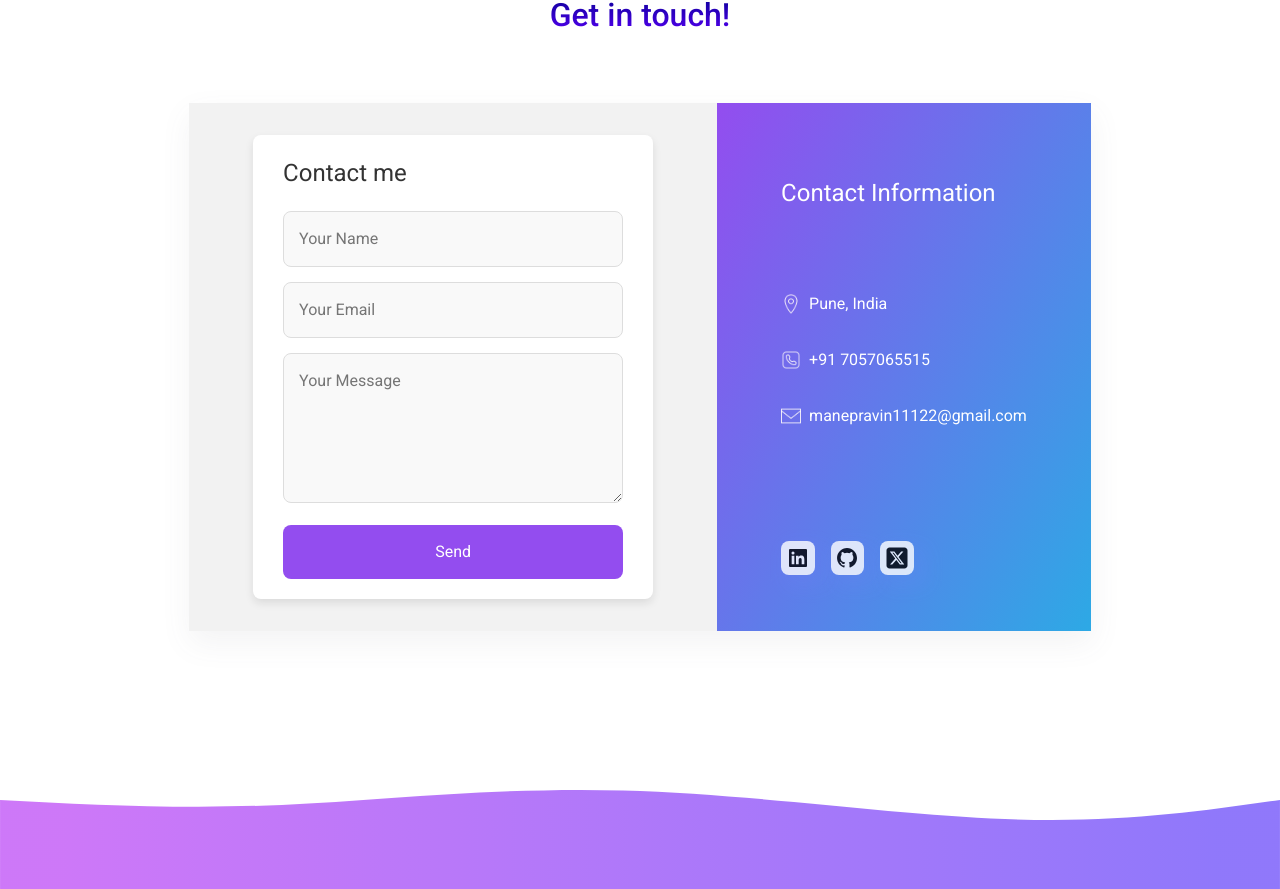
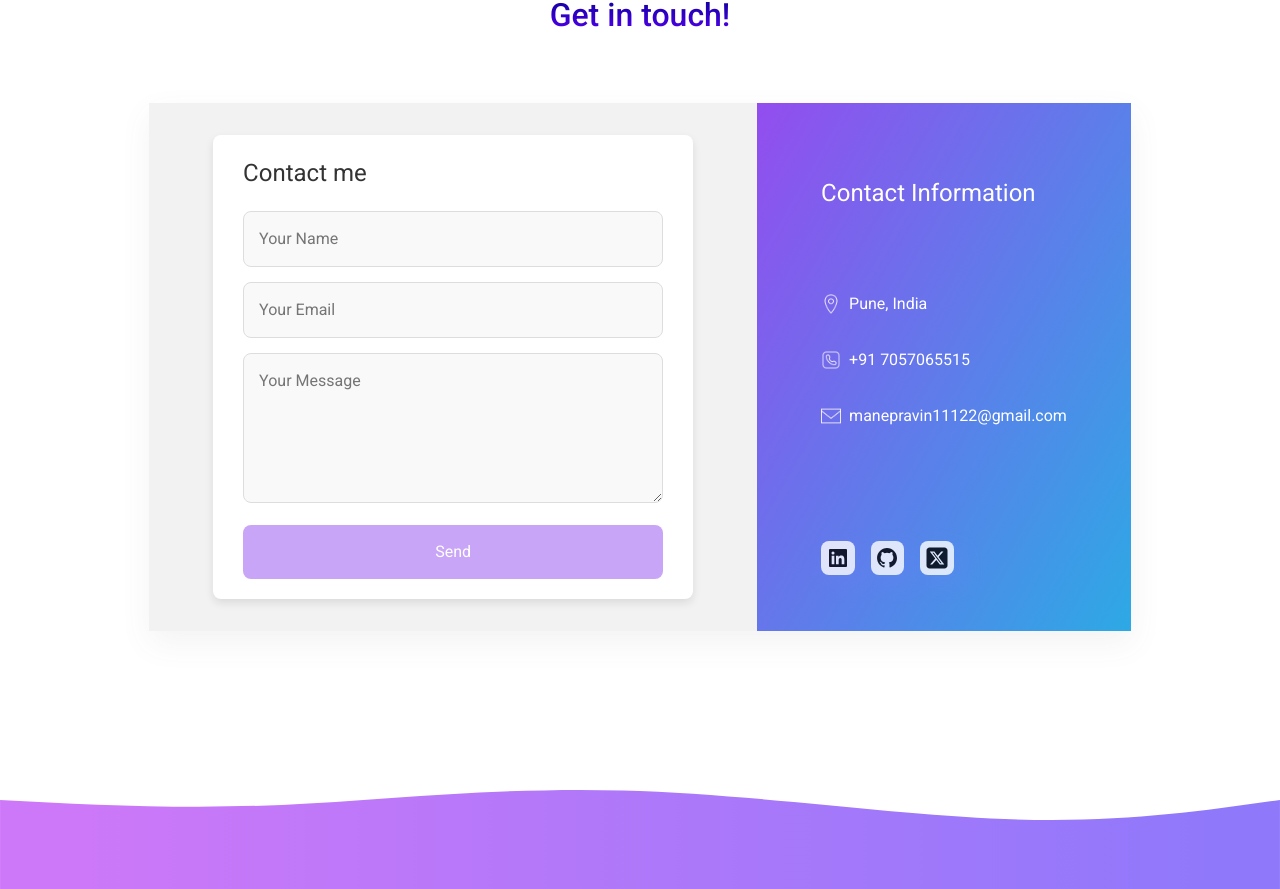
Before and after one commit to pravinmane1/Portfolio, an Angular app: page / in a window 1280 px wide. Shown: the part 3649-4538 px from the top of the page. Built offline with nearby package versions, Linux system fonts and the light colour scheme.

Commit message:
Added contact form

```diff
--- a/src/app/app.config.ts
+++ b/src/app/app.config.ts
@@ -2,7 +2,12 @@ import { ApplicationConfig, provideZoneChangeDetection } from '@angular/core';
 import { provideRouter } from '@angular/router';
 
 import { routes } from './app.routes';
+import { provideHttpClient } from '@angular/common/http';
 
 export const appConfig: ApplicationConfig = {
-  providers: [provideZoneChangeDetection({ eventCoalescing: true }), provideRouter(routes)]
+  providers: [
+    provideZoneChangeDetection({ eventCoalescing: true }),
+    provideRouter(routes),
+    provideHttpClient(),
+  ],
 };
--- a/src/app/core/components/contact/contact.component.html
+++ b/src/app/core/components/contact/contact.component.html
@@ -5,20 +5,55 @@
       <div class="send-message">
         <div class="contact-form">
           <h2>Contact me</h2>
-          <form>
-            <input type="text" name="name" placeholder="Your Name" required />
+          <form [formGroup]="contactForm" (ngSubmit)="onSubmit()">
+            <input
+              type="text"
+              formControlName="name"
+              placeholder="Your Name"
+              required
+            />
+            <div
+              *ngIf="name?.invalid && (name?.dirty || name?.touched)"
+              class="error-container"
+            >
+              <small *ngIf="name?.errors?.['required']" class="error"
+                >Name is required.</small
+              >
+            </div>
+
             <input
               type="email"
-              name="email"
+              formControlName="email"
               placeholder="Your Email"
               required
             />
+            <div
+              *ngIf="email?.invalid && (email?.dirty || email?.touched)"
+              class="error-container"
+            >
+              <small *ngIf="email?.errors?.['required']" class="error"
+                >Email is required.</small
+              >
+              <small *ngIf="email?.errors?.['email']" class="error"
+                >Enter a valid email.</small
+              >
+            </div>
+
             <textarea
-              name="message"
+              formControlName="message"
               placeholder="Your Message"
               required
             ></textarea>
-            <button type="submit">Send</button>
+            <div
+              *ngIf="message?.invalid && (message?.dirty || message?.touched)"
+              class="error-container"
+            >
+              <small *ngIf="message?.errors?.['required']" class="error"
+                >Message is required.</small
+              >
+            </div>
+
+            <button type="submit" [disabled]="contactForm.invalid">Send</button>
           </form>
         </div>
       </div>
--- a/src/app/core/components/contact/contact.component.scss
+++ b/src/app/core/components/contact/contact.component.scss
@@ -18,7 +18,11 @@
 }
 
 .contact-information {
-  background: linear-gradient(120deg, $clr-secondary-300 0%, $clr-primary-400 100%);
+  background: linear-gradient(
+    120deg,
+    $clr-secondary-300 0%,
+    $clr-primary-400 100%
+  );
   color: white;
   padding: 2rem 4rem;
   display: flex;
@@ -60,6 +64,7 @@
 
 .contact-form {
   background: white;
+  min-width: 30rem;
   padding: 20px 30px;
   border-radius: 8px;
   box-shadow: 0 4px 8px rgba(0, 0, 0, 0.1);
@@ -102,6 +107,22 @@
   background: $clr-secondary-500;
 }
 
+.contact-form button:disabled {
+  opacity: 0.5;
+  background: $clr-secondary-300;
+  cursor: default;
+}
+
+.error-container {
+  margin-top: -1rem;
+  margin-bottom: 0.25rem;
+}
+
+.error {
+  color: red;
+  font-size: 0.75rem;
+}
+
 @media (max-width: 900px) {
   .contact-section {
     gap: 2rem;
@@ -130,4 +151,8 @@
   .card-container {
     gap: 1rem;
   }
+
+  .contact-form {
+    min-width: auto;
+  }
 }
--- a/src/app/core/components/contact/contact.component.ts
+++ b/src/app/core/components/contact/contact.component.ts
@@ -1,14 +1,62 @@
 import { Component } from '@angular/core';
 import { SocialLinksComponent } from '../../../features/social-links/social-links.component';
-import { NgOptimizedImage } from '@angular/common';
+import { CommonModule, NgOptimizedImage } from '@angular/common';
+import {
+  FormControl,
+  FormGroup,
+  ReactiveFormsModule,
+  Validators,
+} from '@angular/forms';
+import { HttpClient } from '@angular/common/http';
 
 @Component({
   selector: 'app-contact',
   standalone: true,
-  imports: [SocialLinksComponent, NgOptimizedImage],
+  imports: [
+    SocialLinksComponent,
+    NgOptimizedImage,
+    ReactiveFormsModule,
+    CommonModule,
+  ],
   templateUrl: './contact.component.html',
-  styleUrl: './contact.component.scss'
+  styleUrl: './contact.component.scss',
 })
 export class ContactComponent {
+  contactForm: FormGroup;
 
+  constructor(private httpClient: HttpClient) {
+    this.contactForm = new FormGroup({
+      name: new FormControl('', [Validators.required]),
+      email: new FormControl('', [Validators.required, Validators.email]),
+      message: new FormControl('', [
+        Validators.required,
+        Validators.maxLength(3000),
+      ]),
+    });
+  }
+
+  onSubmit() {
+    if (this.contactForm.valid) {
+      console.log(this.contactForm.value);
+      const name = this.contactForm.value.name;
+      const email = this.contactForm.value.email;
+      const message = this.contactForm.value.message;
+      const url = `https://formspree.io/f/mzzpegwv`;
+      this.httpClient.post(url, { name, email, message }).subscribe(() => {
+        console.log('success');
+      });
+    }
+  }
+
+  get name() {
+    return this.contactForm.get('name');
+  }
+
+  get email() {
+    return this.contactForm.get('email');
+  }
+
+  get message() {
+    return this.contactForm.get('message');
+  }
 }
```
